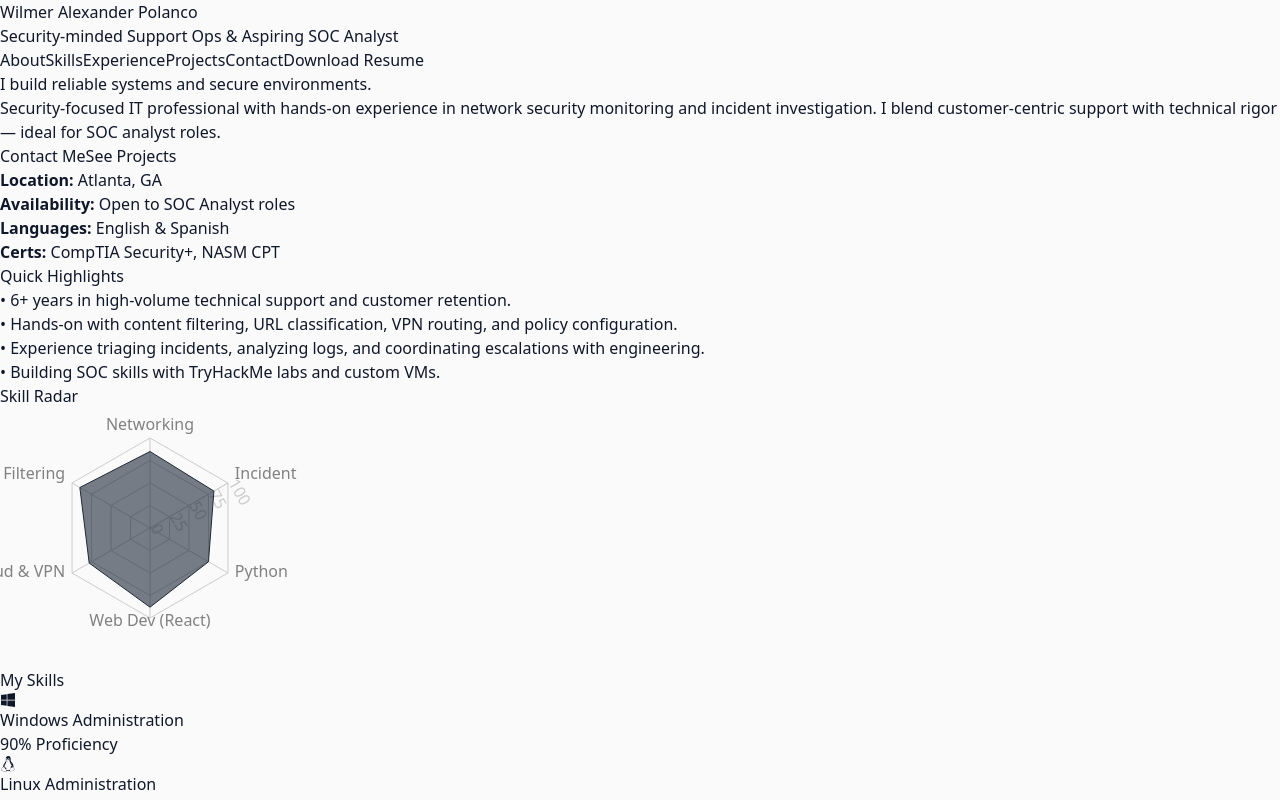
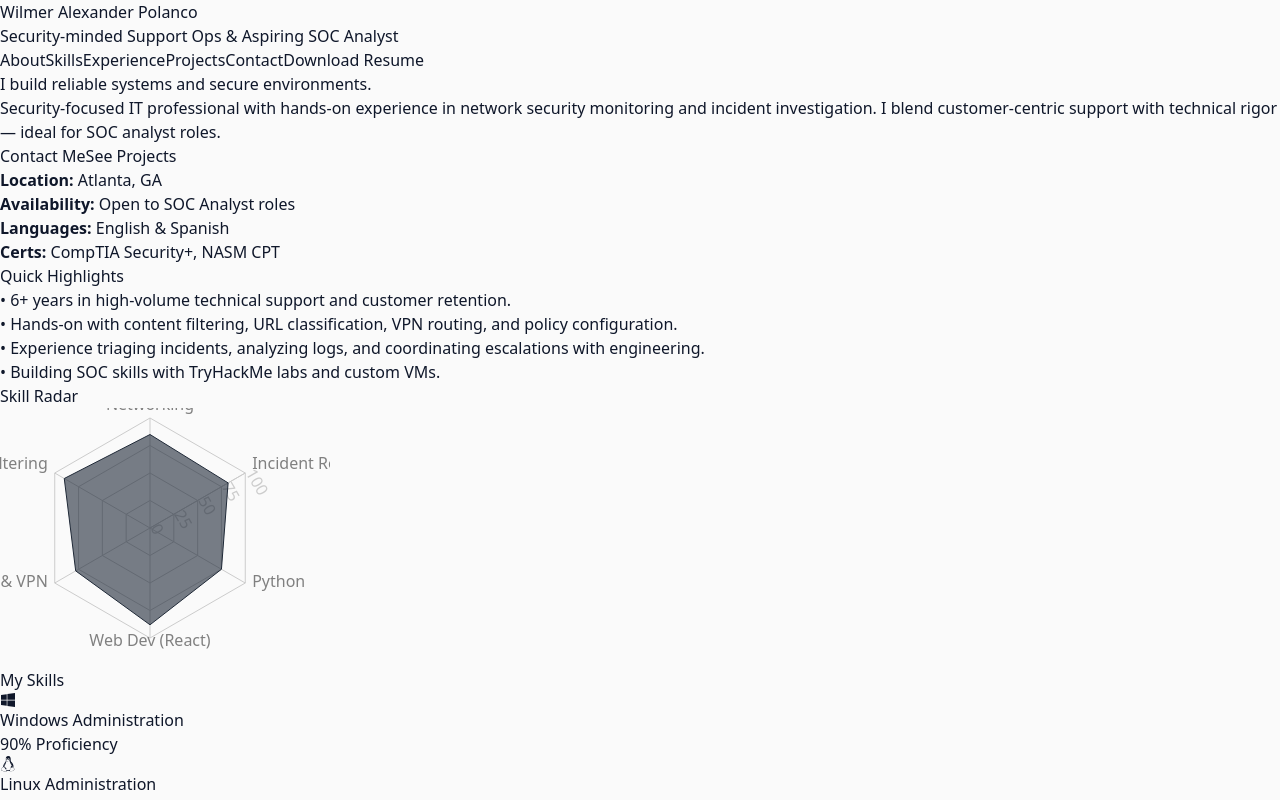
Before and after one commit to wilmerp13/portfolio-nextjs, a Next.js app: page / in a window 1280 px wide. Shown: the top 800 px of the page. Built offline with nearby package versions, Linux system fonts and the light colour scheme.

Commit message:
Adjust RadarChart dimensions in SkillRadar component

```diff
--- a/components/SkillRadar.jsx
+++ b/components/SkillRadar.jsx
@@ -3,7 +3,7 @@ import { Radar, RadarChart, PolarGrid, PolarAngleAxis, PolarRadiusAxis } from 'r
 export default function SkillRadar({ data }){
   return (
     <div className="flex justify-center">
-      <RadarChart cx={150} cy={120} outerRadius={90} width={300} height={260} data={data}>
+      <RadarChart cx={150} cy={120} outerRadius={110} width={330} height={260} data={data}>
         <PolarGrid />
         <PolarAngleAxis dataKey="subject" />
         <PolarRadiusAxis angle={30} domain={[0, 100]} />
```
